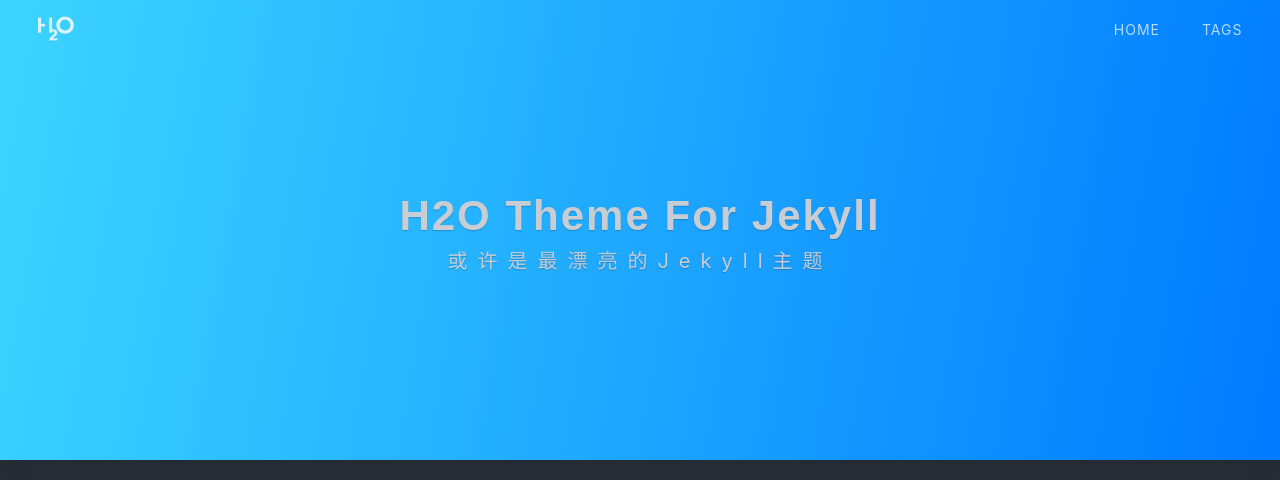
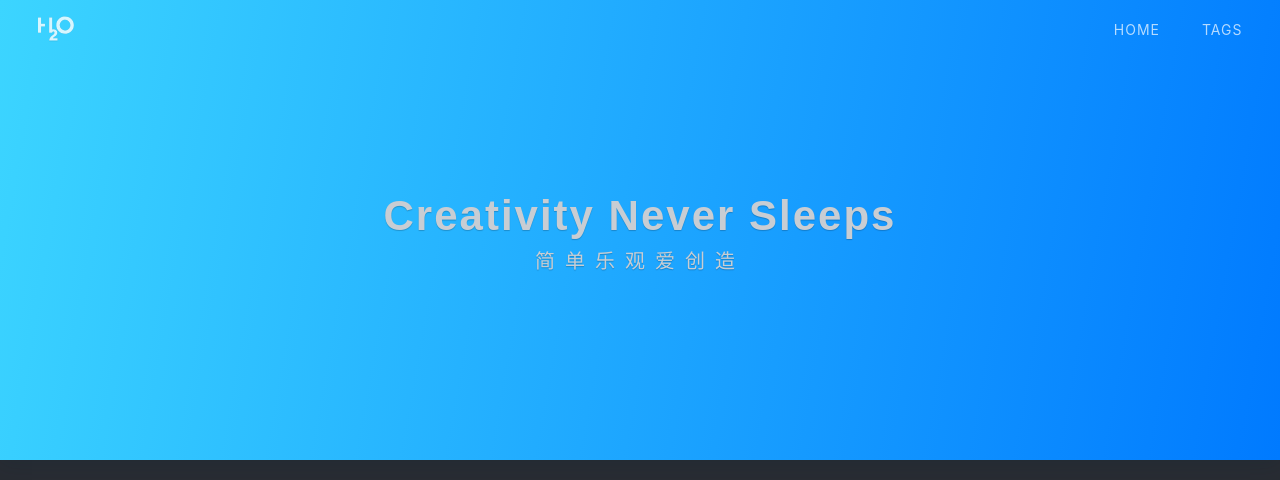
Before and after one commit to yeshang5/yeshang5.github.io, a Jekyll site: the page built from index.html, in a window 1280 px wide and 1121 px high. Shown: the top 480 px of the window. Built offline with Jekyll 4.4.1, drawn with Linux system fonts in a browser that asks for light colours; nearby versions of some CDN libraries; the list of posts is cut into pages by our own code; a style sheet for code colours, icons or effects is not loaded; grey boxes are pictures that could not be loaded.

Commit message:
Update index.html

```diff
--- a/index.html
+++ b/index.html
@@ -1,7 +1,7 @@
 ---
 layout: default
-home-title: H2O Theme For Jekyll
-description: 或许是最漂亮的Jekyll主题
+home-title: Creativity Never Sleeps
+description: 简单乐观爱创造
 ---
 
 {% include header.html %}
```
